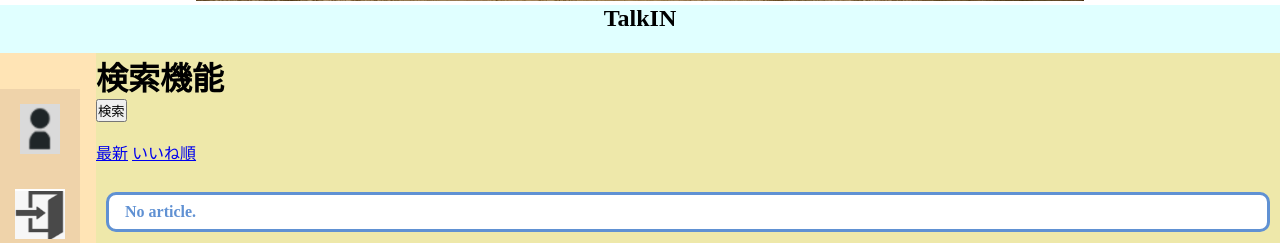
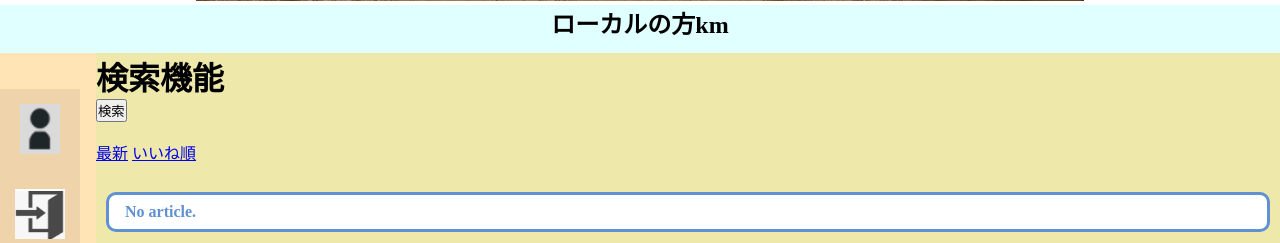
Before and after one commit to s1f102402631/class3-team14-projectkm, a Django app: page / in a window 1280 px wide. Shown: the part 536-779 px from the top of the page. Run offline with Django 5.2, Linux system fonts and the light colour scheme; data that the repository does not hold is empty.

Commit message:
ローカルfirst commit

```diff
--- a/teamapp/templates/teamapp/home_screen.html
+++ b/teamapp/templates/teamapp/home_screen.html
@@ -18,7 +18,7 @@
 
 
     <div class="app">
-      <div class="header"><h2>TalkIN</h2></div>
+      <div class="header"><h2>ローカルの方km</h2></div>
       <div class="main">
         <div class="sidebar">
                 <!--
```
